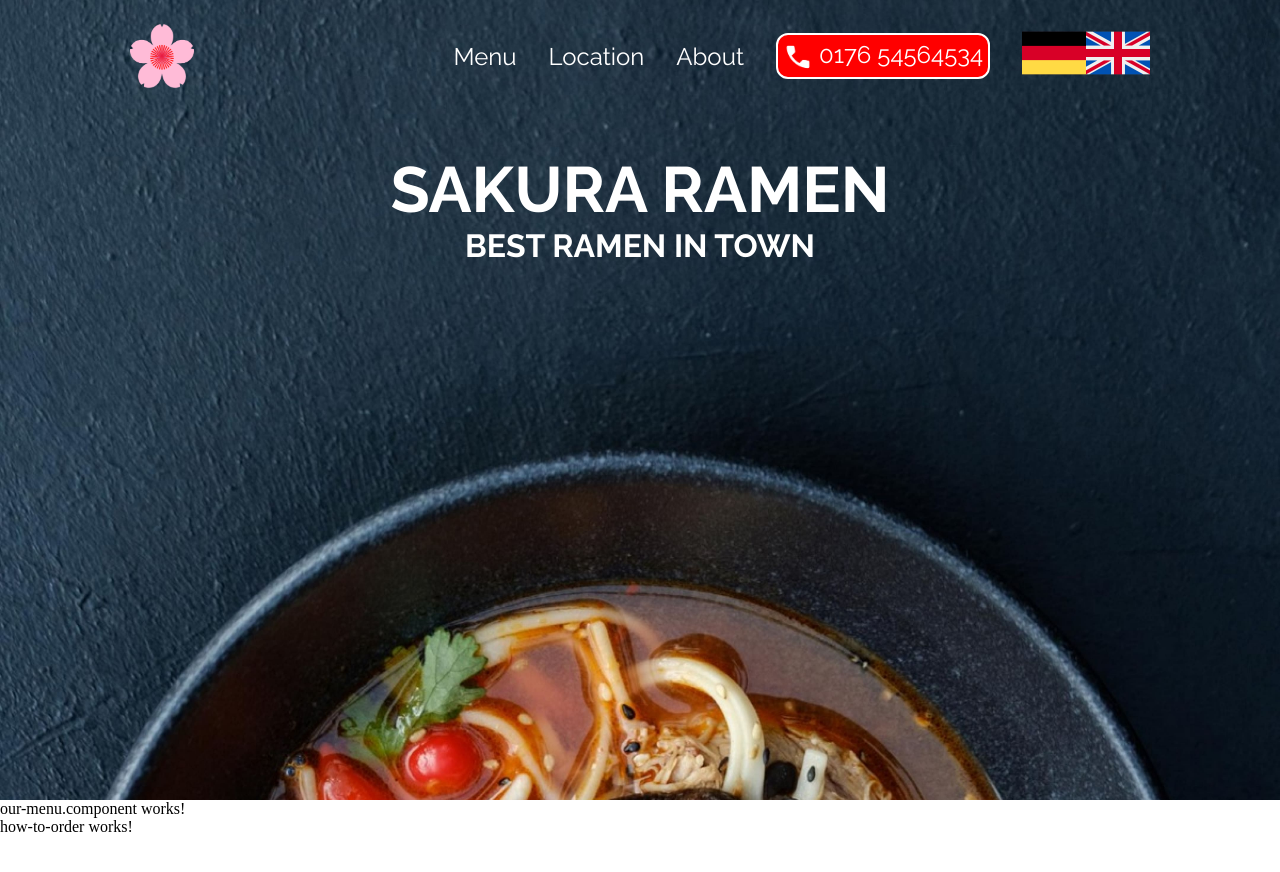
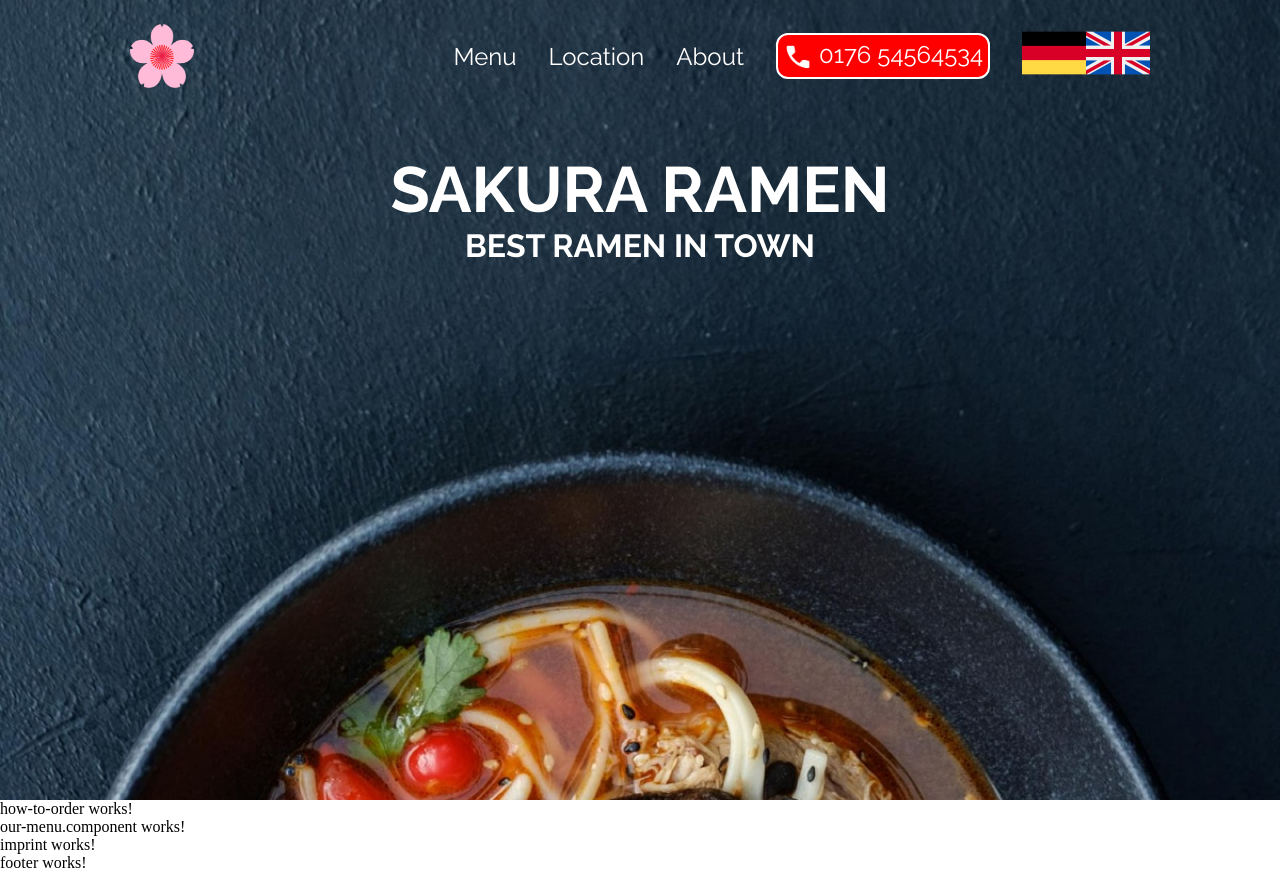
Before and after one commit to Winktory1304/Sakura-Ramen-Angular, an Angular app: page / in a window 1280 px wide. Before the commit the page ends 836 px from the top, so only its background shows below. Built offline with nearby package versions, Linux system fonts and the light colour scheme.

Commit message:
added imprints

```diff
--- a/src/app/app.component.html
+++ b/src/app/app.component.html
@@ -1,3 +1,6 @@
-<app-main-content></app-main-content>
 
 <router-outlet></router-outlet >
+
+<app-main-content></app-main-content>
+<app-imprint></app-imprint>
+<app-footer></app-footer>
--- a/src/app/main-content/main-content.component.html
+++ b/src/app/main-content/main-content.component.html
@@ -1,3 +1,3 @@
 <app-landingPage></app-landingPage>
+<app-how-to-order></app-how-to-order>
 <app-our-menu></app-our-menu>
-<app-how-to-order></app-how-to-order>
```
Also changed, not shown: src/app/app.component.ts (+9 -1 lines).
